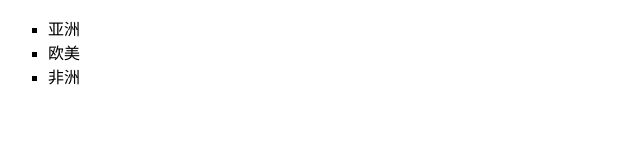
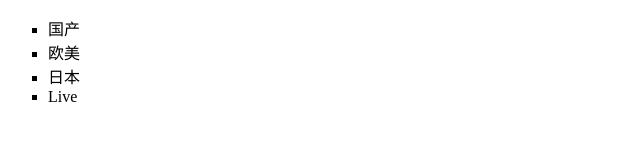
Before and after one commit to leonwang113/dbhot, a plain HTML site: page index.html in a window 1280 px wide. Shown: the full height of the page, 0-640 px from the left. Drawn offline with Linux system fonts and the light colour scheme.

Commit message:
2nd version

```diff
--- a/index.html
+++ b/index.html
@@ -7,9 +7,10 @@
 <body>
 
 <ul type="square">
-    <li>亚洲</li>
+    <li>国产</li>
     <li>欧美</li>
-    <li>非洲</li>
+    <li>日本</li>
+    <li>Live</li>
 
 </ul>
 
```
